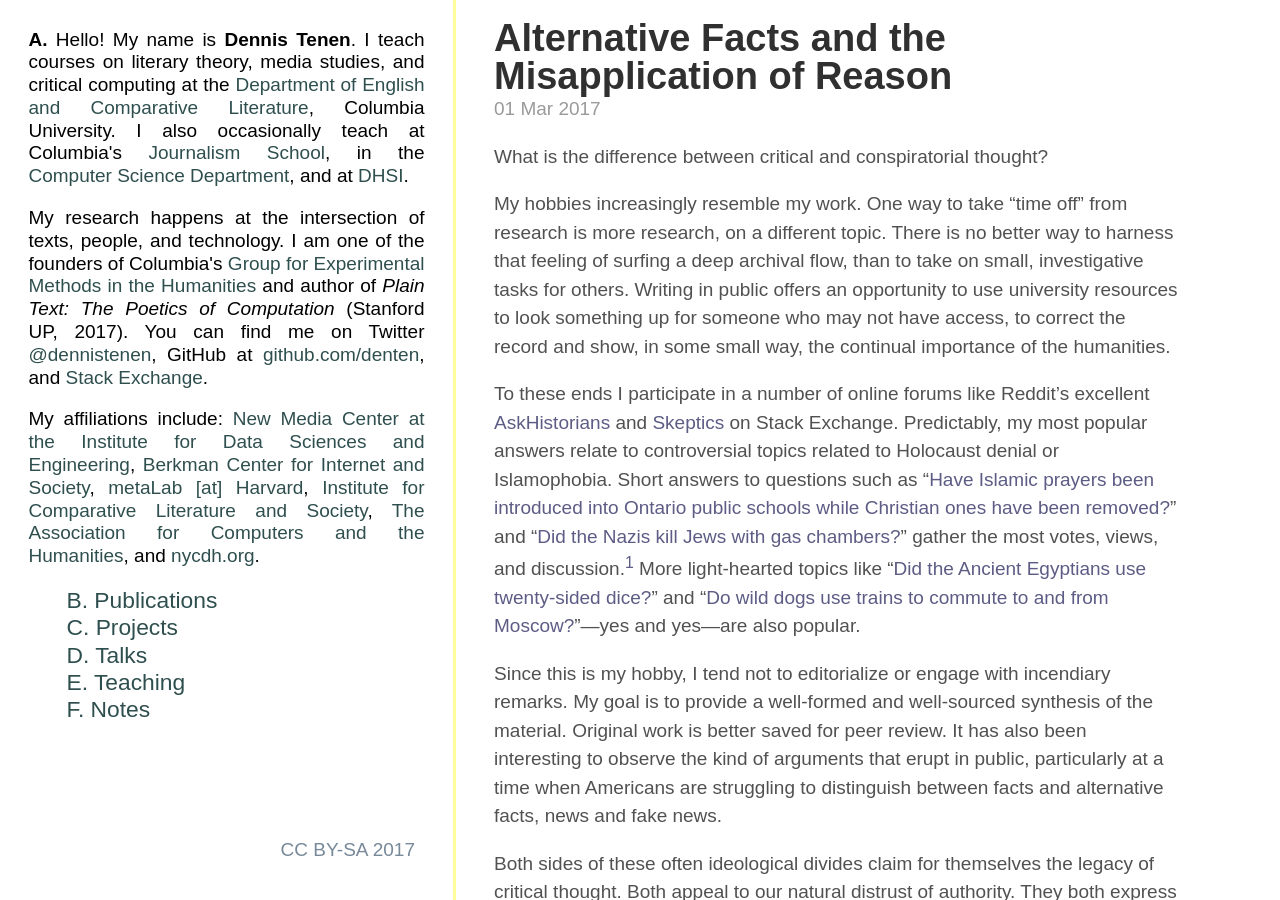
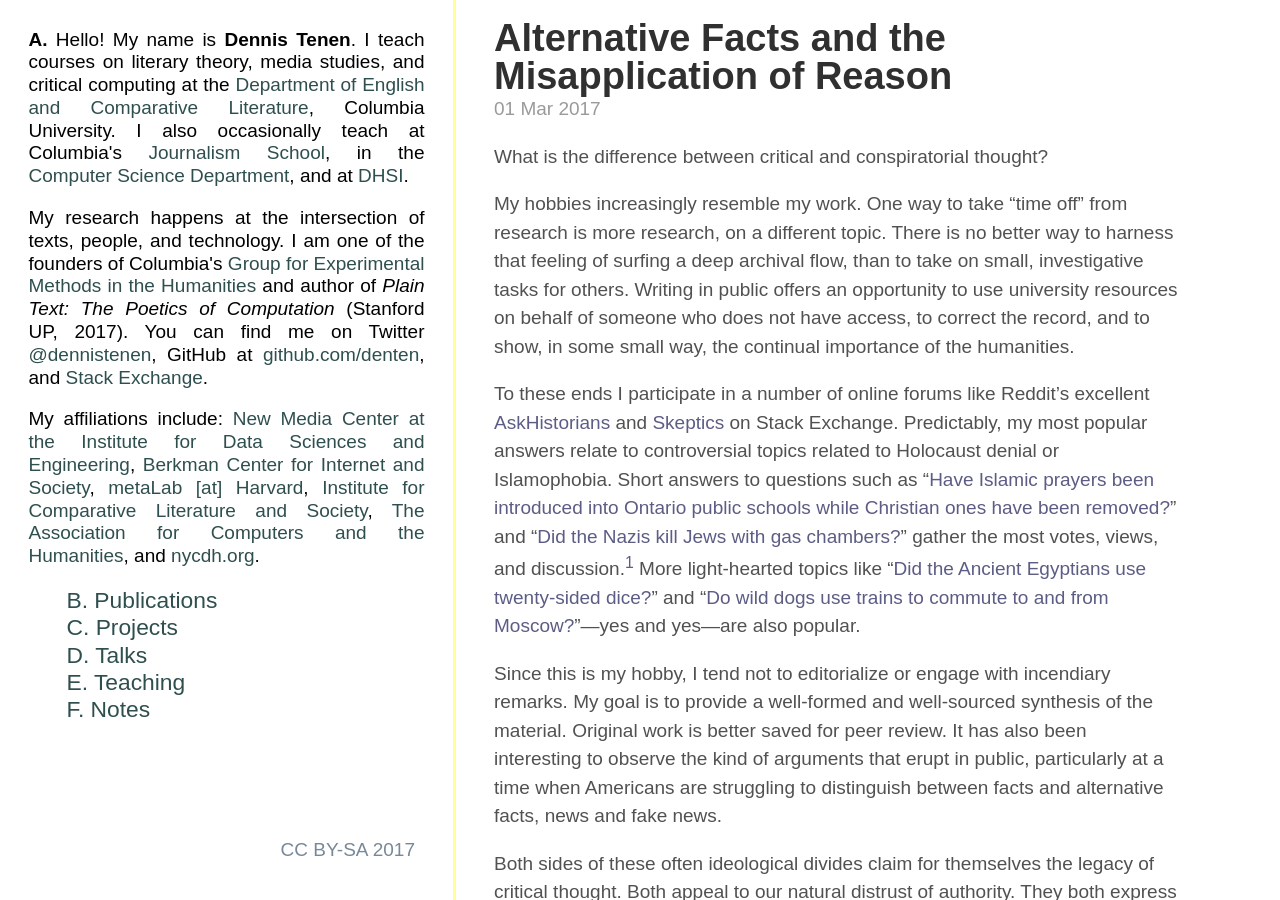
Before and after one commit to denten/denten.github.io, a Jekyll site: the page built from _posts/2017-03-01-reason.md, in a window 1280 px wide and 900 px high. Built offline with Jekyll 4.4.1, drawn with Linux system fonts in a browser that asks for light colours; some web fonts are replaced.

Commit message:
small edits to reason

```diff
--- a/_posts/2017-03-01-reason.md
+++ b/_posts/2017-03-01-reason.md
@@ -15,9 +15,9 @@ My hobbies increasingly resemble my work. One way to take "time off" from
 research is more research, on a different topic. There is no better way to
 harness that feeling of surfing a deep archival flow, than to take on small,
 investigative tasks for others. Writing in public offers an opportunity to use
-university resources to look something up for someone who may not have access,
-to correct the record and show, in some small way, the continual importance of
-the humanities.
+university resources on behalf of someone who does not have access, to correct
+the record, and to show, in some small way, the continual importance of the
+humanities.
 
 To these ends I participate in a number of online forums like Reddit's
 excellent [AskHistorians][1] and [Skeptics][2] on Stack Exchange. Predictably,
```
